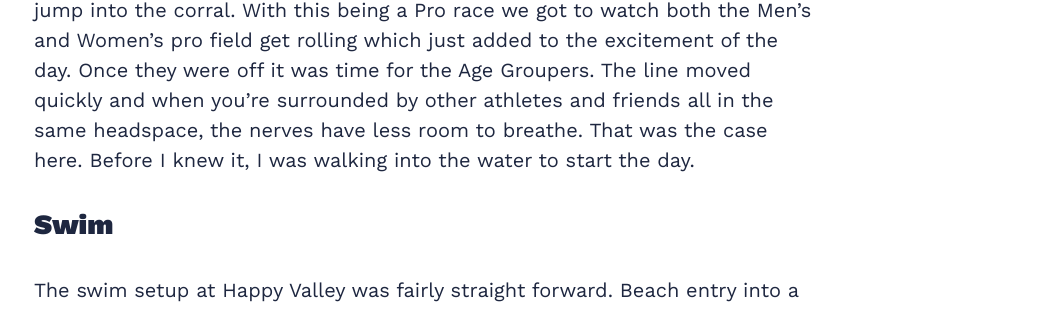
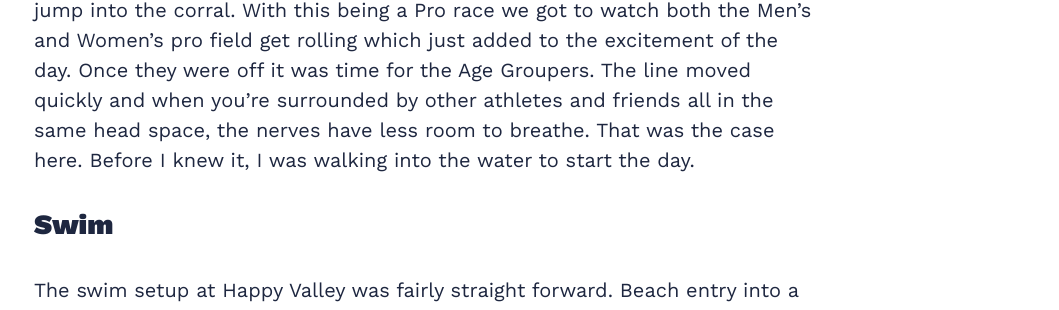
Before and after one commit to tomarra/tomarra.github.io, a Jekyll site: the page built from _posts/2026-06-22-2025-Happy-Valley-70.3.md, in a window 1280 px wide and 900 px high, scrolled down 2683 px. Shown: the part 352-662 px from the top of the window, without its empty margins (216-1275 px from the left). Built offline with Jekyll 4.4.1, drawn with Linux system fonts in a browser that asks for light colours; nearby versions of some CDN libraries; some of the changed text lies outside the part shown.

Commit message:
spelling

```diff
--- a/_posts/2026-06-22-2025-Happy-Valley-70.3.md
+++ b/_posts/2026-06-22-2025-Happy-Valley-70.3.md
@@ -22,7 +22,7 @@ With this being a point to point race the logistics are a big part of it. We had
 ![Pre-race with Brian and Eleanor]({{site.baseurl}}/images/posts/2026_Happy_Valley_PreRace.webp)
 _Setting up T1 before the race with Brian and Eleanor._
 
-We got to Bald Eagle State Park and went right into transition to setup. It was pretty quick, took some extra time to make sure our tires were pumped up correctly and bottles were in the right spots and all of a sudden it was time to jump into the corral. With this being a Pro race we got to watch both the Men's and Women's pro field get rolling which just added to the excitement of the day. Once they were off it was time for the Age Groupers. The line moved quickly and when you're surrounded by other athletes and friends all in the same headspace, the nerves have less room to breathe. That was the case here. Before I knew it, I was walking into the water to start the day.
+We got to Bald Eagle State Park and went right into transition to setup. It was pretty quick, took some extra time to make sure our tires were pumped up correctly and bottles were in the right spots and all of a sudden it was time to jump into the corral. With this being a Pro race we got to watch both the Men's and Women's pro field get rolling which just added to the excitement of the day. Once they were off it was time for the Age Groupers. The line moved quickly and when you're surrounded by other athletes and friends all in the same head space, the nerves have less room to breathe. That was the case here. Before I knew it, I was walking into the water to start the day.
 
 ## Swim
 
```
Also changed, not shown: other parts of _posts/2026-06-22-2025-Happy-Valley-70.3.md (+1 -1 lines).
